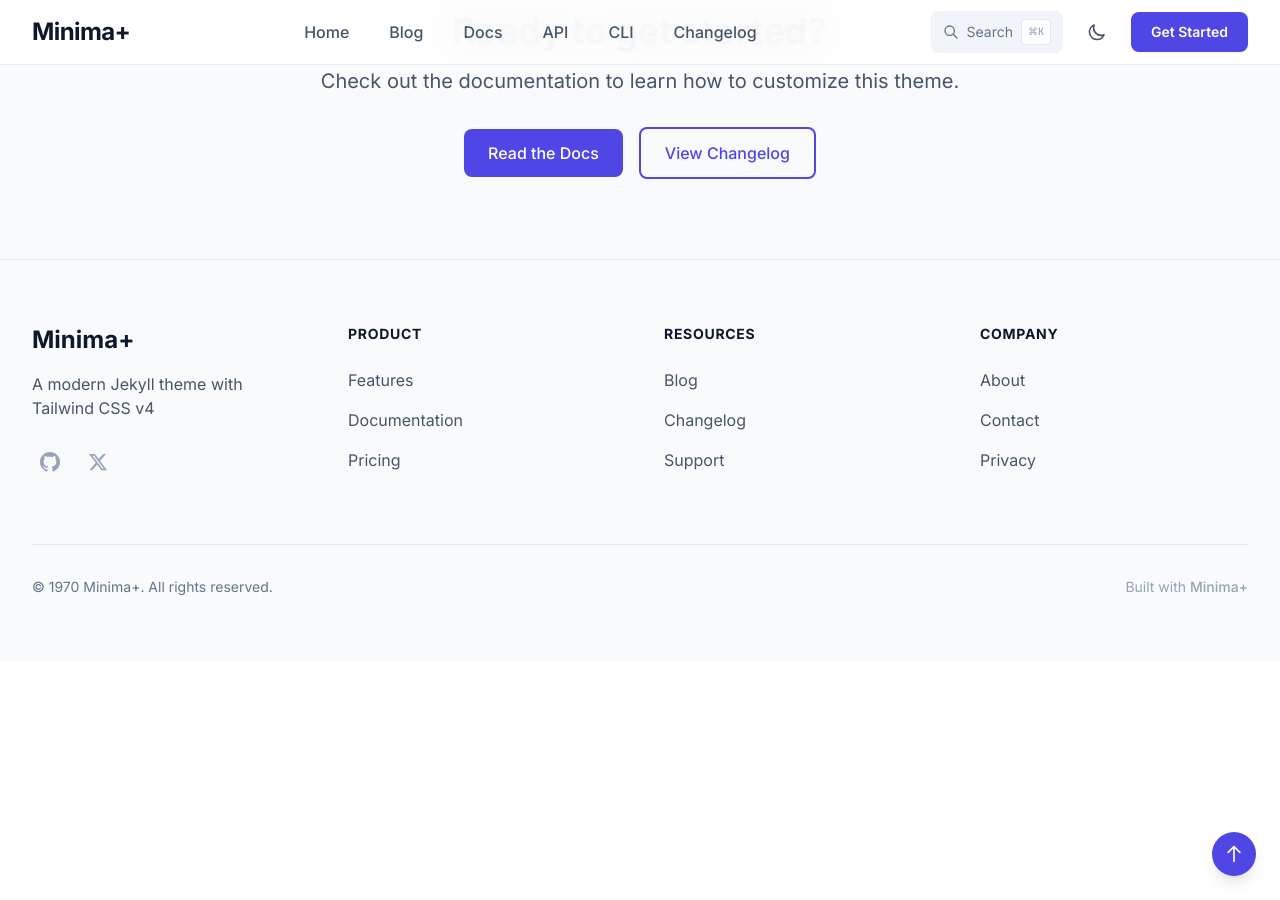
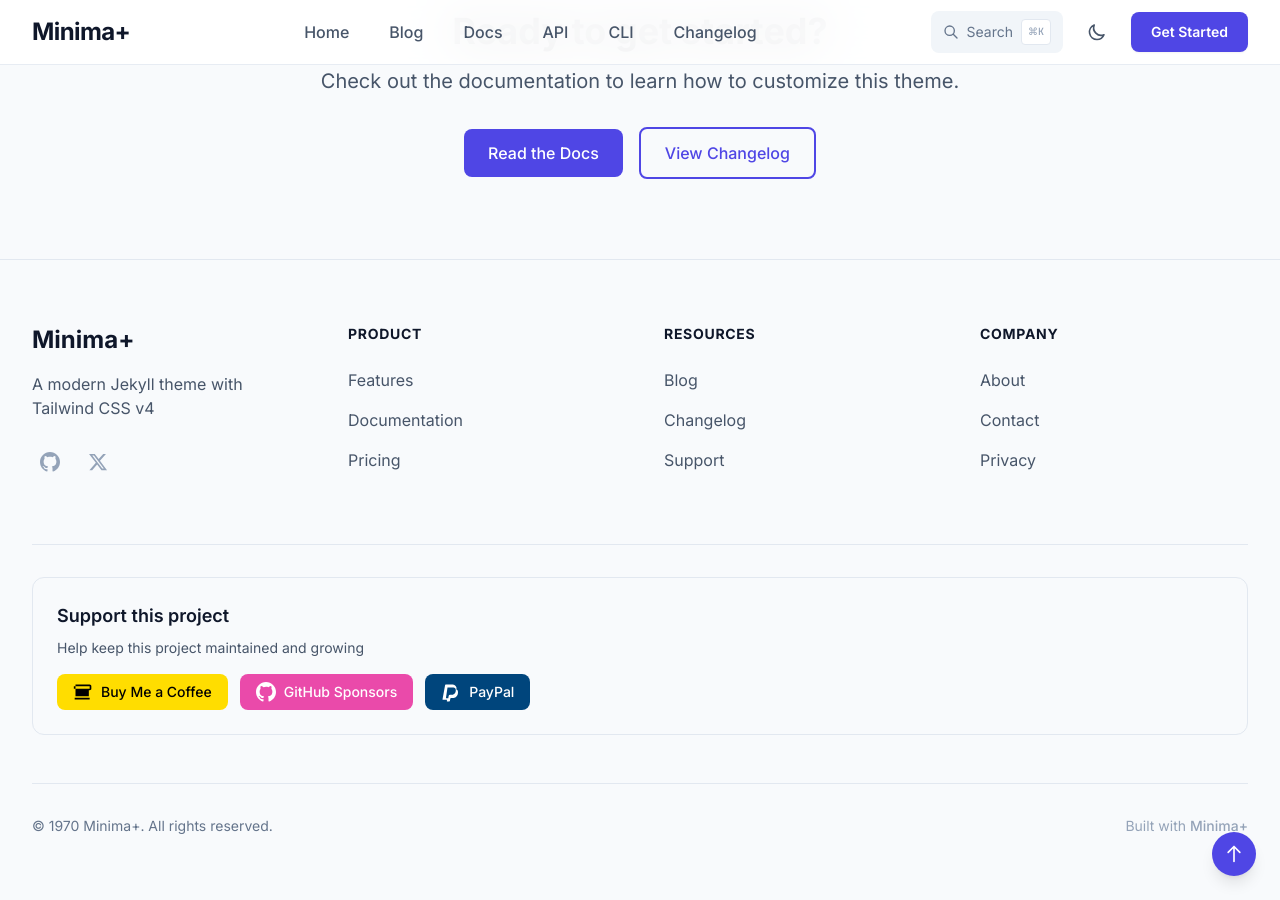
Before and after one commit to E-Segments/minima-plus, a Jekyll site: the page built from index.html, in a window 1280 px wide and 900 px high, scrolled down 2166 px. Built offline with Jekyll 4.4.1, drawn with Linux system fonts in a browser that asks for light colours; nearby versions of some CDN libraries; comment, search, counter and statistics services are not loaded.

Commit message:
Add configurable funding/sponsorship component
Supports multiple platforms:
- Buy Me a Coffee
- GitHub Sponsors
- PayPal
- Ko-fi
- Patreon
- Open Collective
- Liberapay
- Bitcoin
- Custom icons

Configurable via _config.yml with title, description, and links

```diff
--- a/_config.yml
+++ b/_config.yml
@@ -111,6 +111,28 @@ analytics:
   google_analytics: ""
   plausible: ""
 
+# Funding/Sponsorship
+# Support the maintainer with multiple options
+funding:
+  enabled: true
+  title: "Support this project"
+  description: "Help keep this project maintained and growing"
+  links:
+    - name: "Buy Me a Coffee"
+      url: "https://buymeacoffee.com/esegments"
+      icon: "coffee"
+      color: "#FFDD00"
+      text_color: "#000000"
+    - name: "GitHub Sponsors"
+      url: "https://github.com/sponsors/E-Segments"
+      icon: "github"
+      color: "#EA4AAA"
+    - name: "PayPal"
+      url: "https://paypal.me/esegments"
+      icon: "paypal"
+      color: "#00457C"
+    # More options: kofi, patreon, opencollective, liberapay, bitcoin, custom
+
 # Exclude from build
 exclude:
   - Gemfile
--- /dev/null
+++ b/_includes/components/funding.html
@@ -0,0 +1,112 @@
+{% comment %}
+Funding/Sponsorship Component
+Shows multiple ways to support the project maintainer
+
+Usage:
+  {% include components/funding.html %}
+
+Configure in _config.yml:
+  funding:
+    enabled: true
+    title: "Support this project"
+    description: "If you find this useful, consider supporting the maintainer"
+    links:
+      - name: "Buy Me a Coffee"
+        url: "https://buymeacoffee.com/username"
+        icon: "coffee"
+        color: "#FFDD00"
+      - name: "GitHub Sponsors"
+        url: "https://github.com/sponsors/username"
+        icon: "github"
+        color: "#EA4AAA"
+      - name: "PayPal"
+        url: "https://paypal.me/username"
+        icon: "paypal"
+        color: "#00457C"
+{% endcomment %}
+
+{% if site.funding.enabled %}
+<div class="funding-container p-6 rounded-xl border border-slate-200 dark:border-slate-700 bg-slate-50 dark:bg-slate-800/50">
+  {% if site.funding.title %}
+  <h3 class="text-lg font-semibold text-slate-900 dark:text-white mb-2">
+    {{ site.funding.title }}
+  </h3>
+  {% endif %}
+
+  {% if site.funding.description %}
+  <p class="text-sm text-slate-600 dark:text-slate-400 mb-4">
+    {{ site.funding.description }}
+  </p>
+  {% endif %}
+
+  <div class="flex flex-wrap gap-3">
+    {% for link in site.funding.links %}
+    <a href="{{ link.url }}"
+       target="_blank"
+       rel="noopener noreferrer"
+       class="funding-link inline-flex items-center gap-2 px-4 py-2 rounded-lg text-sm font-medium transition-all hover:scale-105 hover:shadow-md"
+       style="background-color: {{ link.color | default: '#6366f1' }}; color: {{ link.text_color | default: '#ffffff' }};"
+       aria-label="Support via {{ link.name }}">
+
+      {% case link.icon %}
+        {% when 'coffee' %}
+        <svg class="w-5 h-5" viewBox="0 0 24 24" fill="currentColor">
+          <path d="M2 21V19H20V21H2ZM20 8V5H3V8H20ZM20 3C20.5304 3 21.0391 3.21071 21.4142 3.58579C21.7893 3.96086 22 4.46957 22 5V8C22 8.53043 21.7893 9.03914 21.4142 9.41421C21.0391 9.78929 20.5304 10 20 10H19V17H3V8H1V5H3V3H20ZM17 8V10H5V8H17ZM5 12H17V15H5V12Z"/>
+        </svg>
+
+        {% when 'github' %}
+        <svg class="w-5 h-5" viewBox="0 0 24 24" fill="currentColor">
+          <path d="M12 0C5.374 0 0 5.373 0 12c0 5.302 3.438 9.8 8.207 11.387.599.111.793-.261.793-.577v-2.234c-3.338.726-4.033-1.416-4.033-1.416-.546-1.387-1.333-1.756-1.333-1.756-1.089-.745.083-.729.083-.729 1.205.084 1.839 1.237 1.839 1.237 1.07 1.834 2.807 1.304 3.492.997.107-.775.418-1.305.762-1.604-2.665-.305-5.467-1.334-5.467-5.931 0-1.311.469-2.381 1.236-3.221-.124-.303-.535-1.524.117-3.176 0 0 1.008-.322 3.301 1.23A11.509 11.509 0 0112 5.803c1.02.005 2.047.138 3.006.404 2.291-1.552 3.297-1.23 3.297-1.23.653 1.653.242 2.874.118 3.176.77.84 1.235 1.911 1.235 3.221 0 4.609-2.807 5.624-5.479 5.921.43.372.823 1.102.823 2.222v3.293c0 .319.192.694.801.576C20.566 21.797 24 17.3 24 12c0-6.627-5.373-12-12-12z"/>
+        </svg>
+
+        {% when 'paypal' %}
+        <svg class="w-5 h-5" viewBox="0 0 24 24" fill="currentColor">
+          <path d="M7.076 21.337H2.47a.641.641 0 0 1-.633-.74L4.944 3.72a.77.77 0 0 1 .757-.629h6.592c2.414 0 4.168.544 5.218 1.614.464.473.784 1.01.948 1.6.17.616.19 1.335.057 2.14-.018.105-.04.212-.065.32l-.027.006v.234l.181.103c.47.236.847.542 1.124.911.332.443.547.972.638 1.572.094.627.061 1.37-.095 2.208-.18.97-.477 1.82-.883 2.524-.385.666-.865 1.217-1.43 1.638-.534.398-1.153.694-1.84.876-.665.177-1.406.265-2.204.265H12.1a.946.946 0 0 0-.934.79l-.022.12-.383 2.396-.018.093a.947.947 0 0 1-.934.791H7.076zm.217-1.837h1.467l.417-2.632a1.9 1.9 0 0 1 1.876-1.59h1.227c2.743 0 4.788-1.106 5.399-4.322.255-1.347.102-2.456-.453-3.197-.61-.811-1.734-1.227-3.345-1.227H7.816L5.874 19.5h1.42z"/>
+        </svg>
+
+        {% when 'kofi' %}
+        <svg class="w-5 h-5" viewBox="0 0 24 24" fill="currentColor">
+          <path d="M23.881 8.948c-.773-4.085-4.859-4.593-4.859-4.593H.723c-.604 0-.679.798-.679.798s-.082 7.324-.022 11.822c.164 2.424 2.586 2.672 2.586 2.672s8.267-.023 11.966-.049c2.438-.426 2.683-2.566 2.658-3.734 4.352.24 7.422-2.831 6.649-6.916zm-11.062 3.511c-1.246 1.453-4.011 3.976-4.011 3.976s-.121.119-.31.023c-.076-.057-.108-.09-.108-.09-.443-.441-3.368-3.049-4.034-3.954-.709-.965-1.041-2.7-.091-3.71.951-1.01 3.005-1.086 4.363.407 0 0 1.565-1.782 3.468-.963 1.904.82 1.832 3.011.723 4.311zm6.173.478c-.928.116-1.682.028-1.682.028V7.284h1.77s1.971.551 1.971 2.638c0 1.913-.985 2.667-2.059 3.015z"/>
+        </svg>
+
+        {% when 'patreon' %}
+        <svg class="w-5 h-5" viewBox="0 0 24 24" fill="currentColor">
+          <path d="M15.386.524c-4.764 0-8.64 3.876-8.64 8.64 0 4.75 3.876 8.613 8.64 8.613 4.75 0 8.614-3.864 8.614-8.613C24 4.4 20.136.524 15.386.524zM.003 23.537h4.22V.524H.003z"/>
+        </svg>
+
+        {% when 'opencollective' %}
+        <svg class="w-5 h-5" viewBox="0 0 24 24" fill="currentColor">
+          <path d="M12 0C5.373 0 0 5.373 0 12s5.373 12 12 12c2.54 0 4.894-.79 6.834-2.135l-3.107-3.109a7.715 7.715 0 1 1 0-13.512l3.107-3.109A11.943 11.943 0 0 0 12 0zm9.865 5.166l-3.109 3.107A7.67 7.67 0 0 1 19.715 12a7.682 7.682 0 0 1-.959 3.727l3.109 3.107A11.943 11.943 0 0 0 24 12c0-2.54-.79-4.894-2.135-6.834z"/>
+        </svg>
+
+        {% when 'liberapay' %}
+        <svg class="w-5 h-5" viewBox="0 0 24 24" fill="currentColor">
+          <path d="M12 0C5.373 0 0 5.373 0 12s5.373 12 12 12 12-5.373 12-12S18.627 0 12 0zm.05 4.793l3.022 3.556c.223.263.34.518.34.776 0 .347-.143.676-.412.953-.269.277-.615.42-1.025.42-.448 0-.818-.158-1.097-.467L12 8.976l-.878 1.055c-.279.309-.649.467-1.097.467-.41 0-.756-.143-1.025-.42a1.396 1.396 0 01-.412-.953c0-.258.117-.513.34-.776l3.022-3.556c.291-.343.67-.52 1.1-.52.43 0 .809.177 1.1.52zm4.956 6.432c.39 0 .724.139.99.416.266.277.406.61.406.99v3.54c0 1.1-.35 2.01-1.05 2.718-.7.707-1.68 1.111-2.94 1.111H9.588c-1.26 0-2.24-.404-2.94-1.111-.7-.707-1.05-1.617-1.05-2.719v-3.54c0-.38.136-.712.406-.99.27-.276.603-.415.99-.415h9.012z"/>
+        </svg>
+
+        {% when 'bitcoin' %}
+        <svg class="w-5 h-5" viewBox="0 0 24 24" fill="currentColor">
+          <path d="M23.638 14.904c-1.602 6.43-8.113 10.34-14.542 8.736C2.67 22.05-1.244 15.525.362 9.105 1.962 2.67 8.475-1.243 14.9.358c6.43 1.605 10.342 8.115 8.738 14.546zm-6.35-4.613c.24-1.59-.974-2.45-2.64-3.03l.54-2.153-1.315-.33-.525 2.107c-.345-.087-.7-.169-1.053-.25l.53-2.12-1.32-.33-.54 2.16c-.285-.065-.565-.13-.84-.2l-1.815-.45-.35 1.407s.975.225.955.238c.535.136.63.486.615.766l-1.477 5.92c-.075.18-.24.45-.614.35.015.02-.96-.24-.96-.24l-.66 1.51 1.71.426.93.242-.54 2.19 1.32.327.54-2.17c.36.1.705.19 1.05.273l-.51 2.154 1.32.33.545-2.19c2.24.427 3.93.257 4.64-1.774.57-1.637-.03-2.58-1.217-3.196.854-.193 1.5-.76 1.68-1.93h.01zm-3.01 4.22c-.404 1.64-3.157.75-4.05.53l.72-2.9c.896.23 3.757.67 3.33 2.37zm.41-4.24c-.37 1.49-2.662.735-3.405.55l.654-2.64c.744.18 3.137.52 2.75 2.084v.006z"/>
+        </svg>
+
+        {% when 'custom' %}
+        {% if link.custom_icon %}
+        {{ link.custom_icon }}
+        {% else %}
+        <svg class="w-5 h-5" viewBox="0 0 24 24" fill="currentColor">
+          <path d="M12 21.35l-1.45-1.32C5.4 15.36 2 12.28 2 8.5 2 5.42 4.42 3 7.5 3c1.74 0 3.41.81 4.5 2.09C13.09 3.81 14.76 3 16.5 3 19.58 3 22 5.42 22 8.5c0 3.78-3.4 6.86-8.55 11.54L12 21.35z"/>
+        </svg>
+        {% endif %}
+
+        {% else %}
+        <svg class="w-5 h-5" viewBox="0 0 24 24" fill="currentColor">
+          <path d="M12 21.35l-1.45-1.32C5.4 15.36 2 12.28 2 8.5 2 5.42 4.42 3 7.5 3c1.74 0 3.41.81 4.5 2.09C13.09 3.81 14.76 3 16.5 3 19.58 3 22 5.42 22 8.5c0 3.78-3.4 6.86-8.55 11.54L12 21.35z"/>
+        </svg>
+      {% endcase %}
+
+      <span>{{ link.name }}</span>
+    </a>
+    {% endfor %}
+  </div>
+</div>
+{% endif %}
--- a/_includes/footer.html
+++ b/_includes/footer.html
@@ -46,8 +46,15 @@
       {% endfor %}
     </div>
 
+    <!-- Funding/Sponsorship -->
+    {% if site.funding.enabled %}
+    <div class="mt-12 lg:mt-16 pt-8 border-t border-slate-200 dark:border-slate-800">
+      {% include components/funding.html %}
+    </div>
+    {% endif %}
+
     <!-- Bottom bar -->
-    <div class="mt-12 lg:mt-16 pt-8 border-t border-slate-200 dark:border-slate-800">
+    <div class="mt-8 lg:mt-12 pt-8 border-t border-slate-200 dark:border-slate-800">
       <div class="flex flex-col sm:flex-row justify-between items-center gap-4">
         <p class="text-sm text-slate-500 dark:text-slate-500">
           &copy; {{ site.data.footer.copyright | default: site.time | date: '%Y' }} {{ site.title }}. All rights reserved.
```
